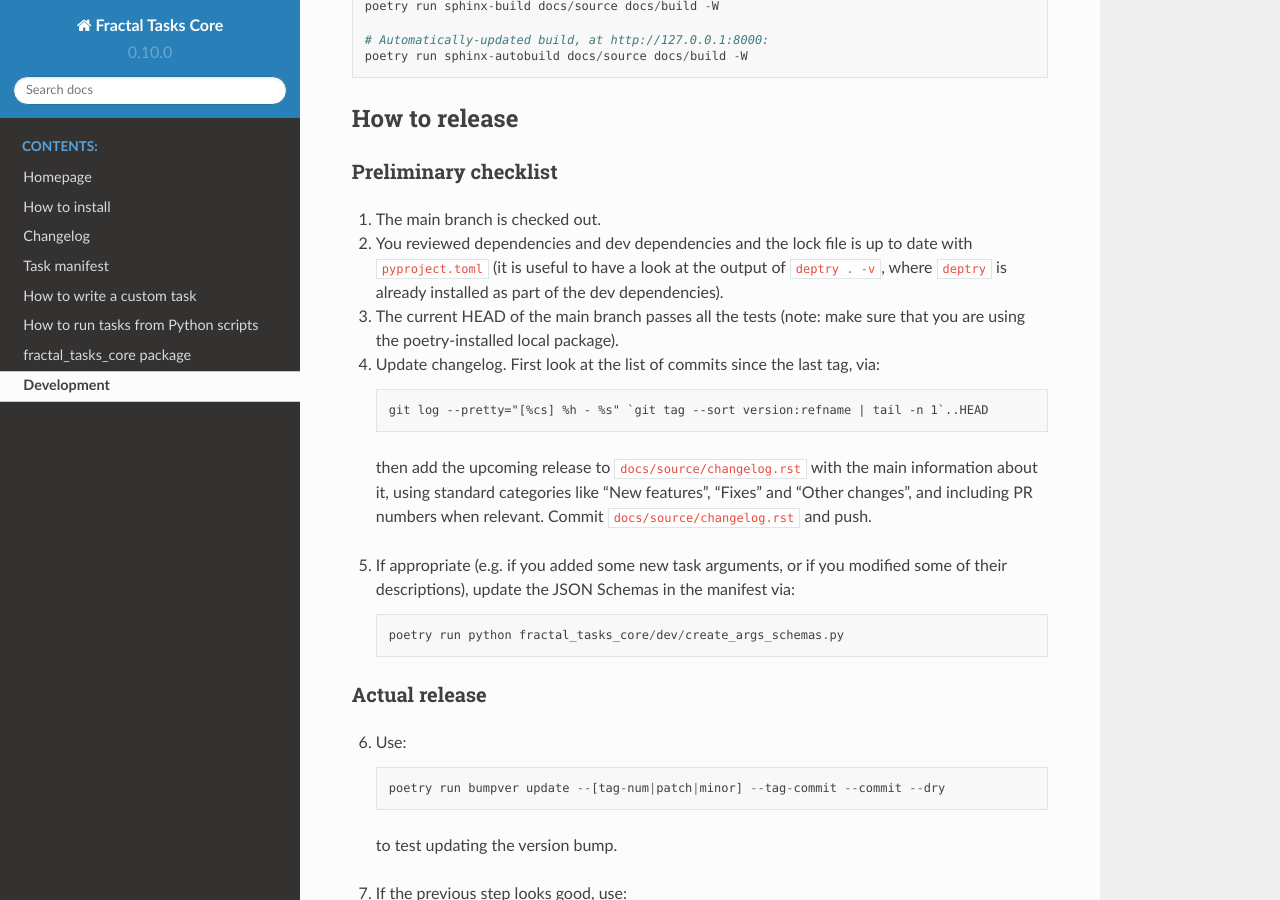
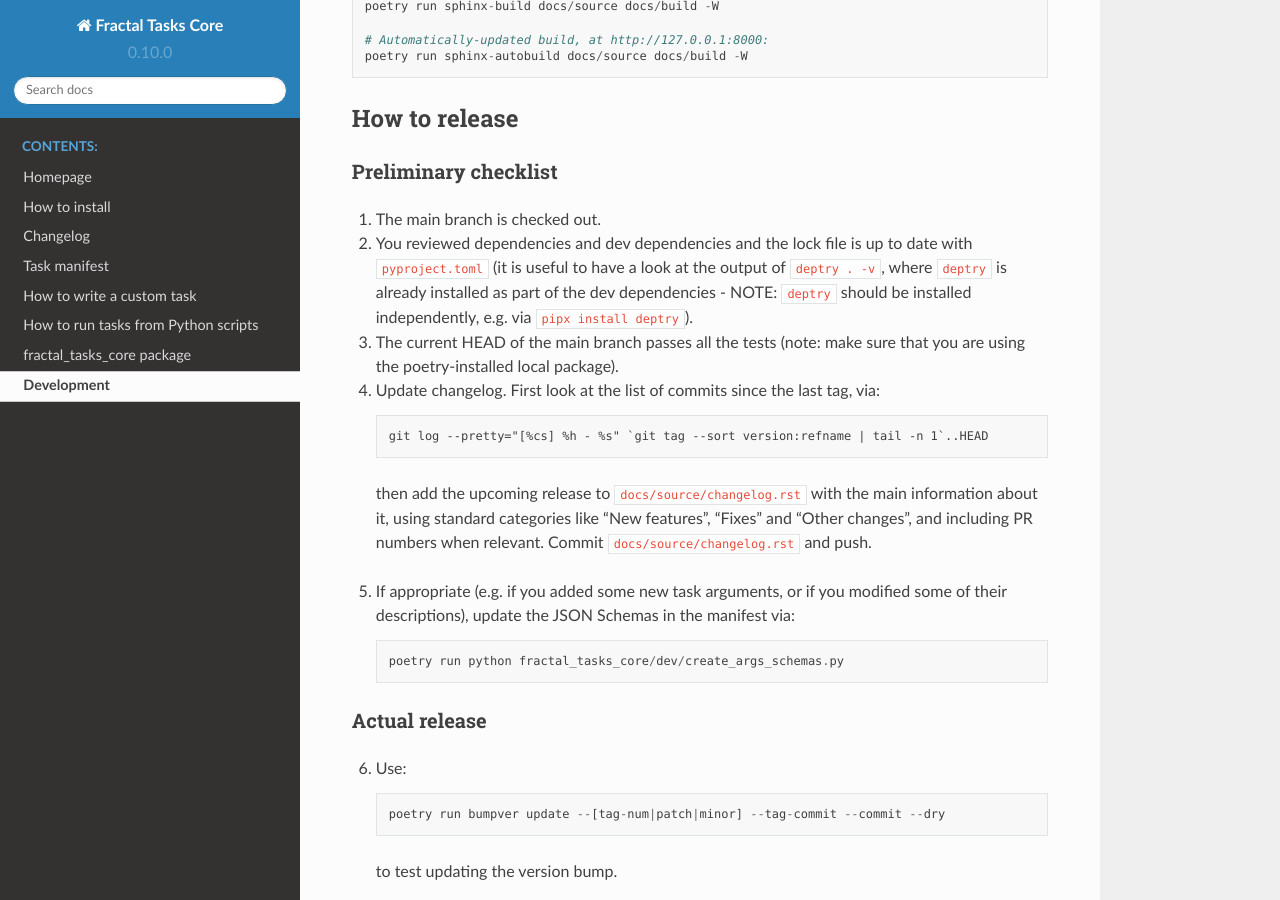
Before and after one commit to fractal-analytics-platform/fractal-tasks-core, a Sphinx documentation site: the page built from docs/source/development.rst, in a window 1280 px wide and 900 px high, scrolled down 1059 px. Built offline with Sphinx 7.4.7 and the Read the Docs theme 2.0.0, drawn with Linux system fonts in a browser that asks for light colours; pages that are not in the unit, such as notebooks, are missing from menus.

Commit message:
poetry remove deptry

```diff
--- a/docs/source/development.rst
+++ b/docs/source/development.rst
@@ -48,7 +48,7 @@ Preliminary checklist
 ^^^^^^^^^^^^^^^^^^^^^
 
 1. The main branch is checked out.
-2. You reviewed dependencies and dev dependencies and the lock file is up to date with ``pyproject.toml`` (it is useful to have a look at the output of ``deptry . -v``, where ``deptry`` is already installed as part of the dev dependencies).
+2. You reviewed dependencies and dev dependencies and the lock file is up to date with ``pyproject.toml`` (it is useful to have a look at the output of ``deptry . -v``, where ``deptry`` is already installed as part of the dev dependencies - NOTE: ``deptry`` should be installed independently, e.g. via ``pipx install deptry``).
 3. The current HEAD of the main branch passes all the tests (note: make sure that you are using the poetry-installed local package).
 4. Update changelog. First look at the list of commits since the last tag, via::
 
--- a/pyproject.toml
+++ b/pyproject.toml
@@ -53,7 +53,6 @@ pre-commit = "^2.19.0"
 coverage = {extras = ["toml"], version = "^6.4.4"}
 zenodo-get = "^1.3.4"
 jsonschema = "^4.16.0"
-deptry = "^0.6.1"
 pytest-pretty = "^1.1.0"
 mypy = "^1.3.0"
 requests = "^2.31.0"
```
Also changed, not shown: 1 other file.
